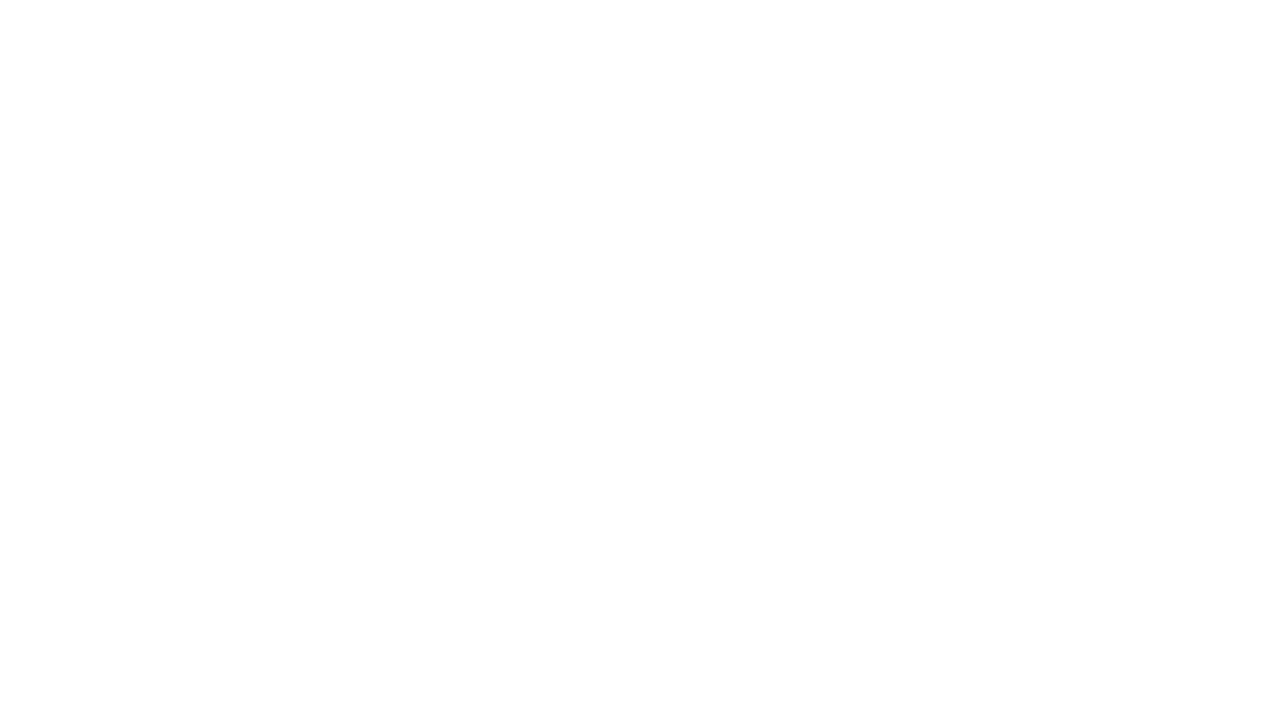
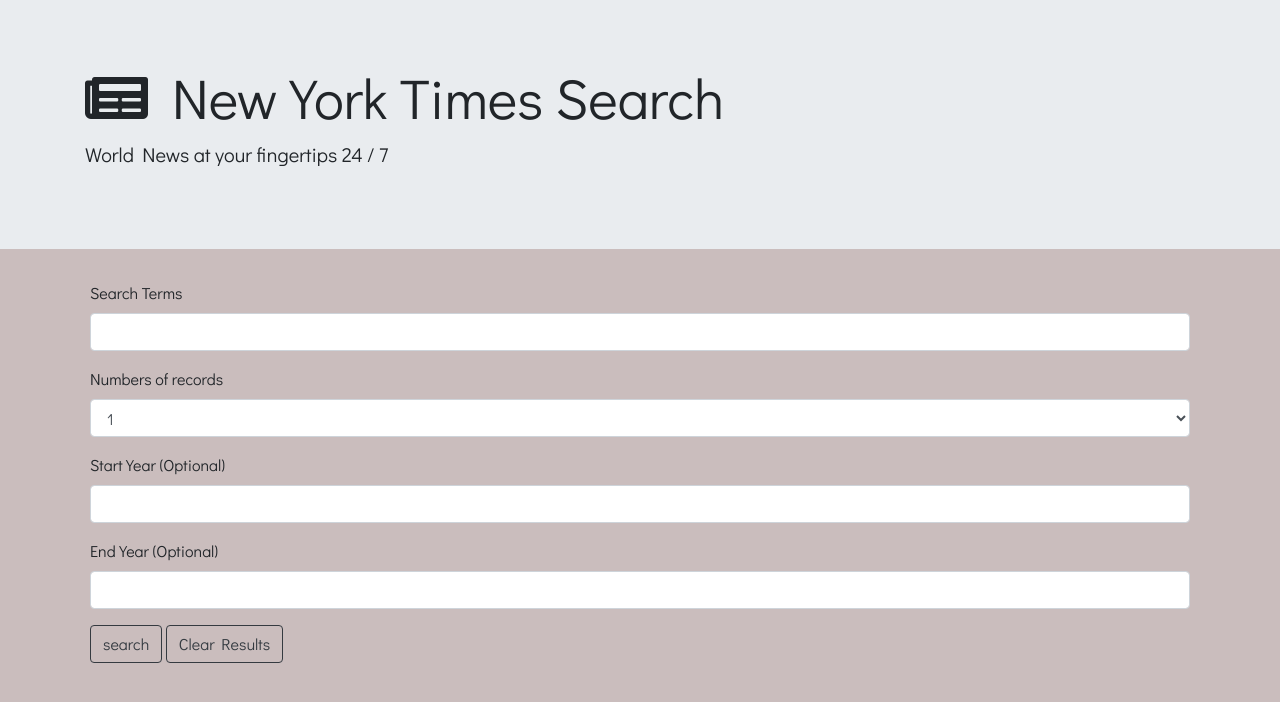
Before and after one commit to kellidragon/NYTimes, a plain HTML site: page NYTSEARCH/index.html in a window 1280 px wide. Drawn offline with nearby package versions, Linux system fonts and the light colour scheme.

Commit message:
html and css working

```diff
--- a/NYTSEARCH/assets/styles.css
+++ b/NYTSEARCH/assets/styles.css
@@ -0,0 +1,18 @@
+*{
+    padding: 0;
+    margin: 0;
+}
+
+
+body{
+    background: #cabdbd;
+    font-family: 'Didact Gothic', sans-serif;
+}
+.sub-headers{
+    background: forestgreen;
+}
+form{
+    max-width: 1100px;
+    width: 90%;
+    margin: 0 auto;
+}
--- a/NYTSEARCH/index.html
+++ b/NYTSEARCH/index.html
@@ -6,12 +6,63 @@
     <meta name="viewport" content="width=device-width, initial-scale=1.0">
     <meta http-equiv="X-UA-Compatible" content="ie=edge">
     <link rel="stylesheet" href="https://maxcdn.bootstrapcdn.com/bootstrap/4.0.0/css/bootstrap.min.css">
+    <link rel="stylesheet" href="assets/styles.css">
+    <link rel="stylesheet" href="https://use.fontawesome.com/releases/v5.8.1/css/all.css" integrity="sha384-50oBUHEmvpQ+1lW4y57PTFmhCaXp0ML5d60M1M7uH2+nqUivzIebhndOJK28anvf" crossorigin="anonymous">
+    <link href="https://fonts.googleapis.com/css?family=Didact+Gothic" rel="stylesheet">
     <title>Document</title>
 </head>
 
 <body>
-    <script src="https://cdnjs.cloudflare.com/ajax/libs/jquery/3.2.1/jquery.min.js"></script>
-    <script src="assets/nytsearch.js"></script>
+
+        <div class="jumbotron jumbotron-fluid">
+            <div class="container">
+                <h1 class="display-4"><i class="fas fa-newspaper icon"></i> New York Times Search</h1>
+                <p class="lead">World News at your fingertips 24 / 7</p>
+            </div>
+        </div>
+
+        <form class="">
+                <div class="form-group">
+                  <label for="exampleFormControlInput1">Search Terms</label>
+                  <input type="text" class="form-control" id="search" placeholder="">
+                </div>
+                <div class="form-group">
+                  <label for="exampleFormControlSelect1">Numbers of records</label>
+                  <select class="form-control" id="nmbrecords">
+                    <option>1</option>
+                    <option>2</option>
+                    <option>3</option>
+                    <option>4</option>
+                    <option>5</option>
+                    <option>7</option>
+                    <option>8</option>
+                    <option>9</option>
+                    <option>10</option>
+
+                  </select>
+                </div>
+                <div class="form-group">
+                  <label >Start Year (Optional)</label>
+                  <input type="text" class="form-control" id="startyear" placeholder="">
+                </div>
+                <div class="form-group">
+                  <label>End Year (Optional) </label>
+                  <input type="text" class="form-control" id="endyear" placeholder="">
+                </div>
+
+                <button id ="btn-search" type="button" class="btn btn-outline-dark">search</button>
+                <button id ="btn-clear" type="button" class="btn btn-outline-dark">Clear Results</button>
+
+              </form>
+
+    </div>
+
+
+
+
+
+<script src="https://cdnjs.cloudflare.com/ajax/libs/jquery/3.2.1/jquery.min.js"></script>
+<script src="assets/nytsearch.js"></script>
 
 </body>
 
```
Also changed, not shown: 2 other files.
